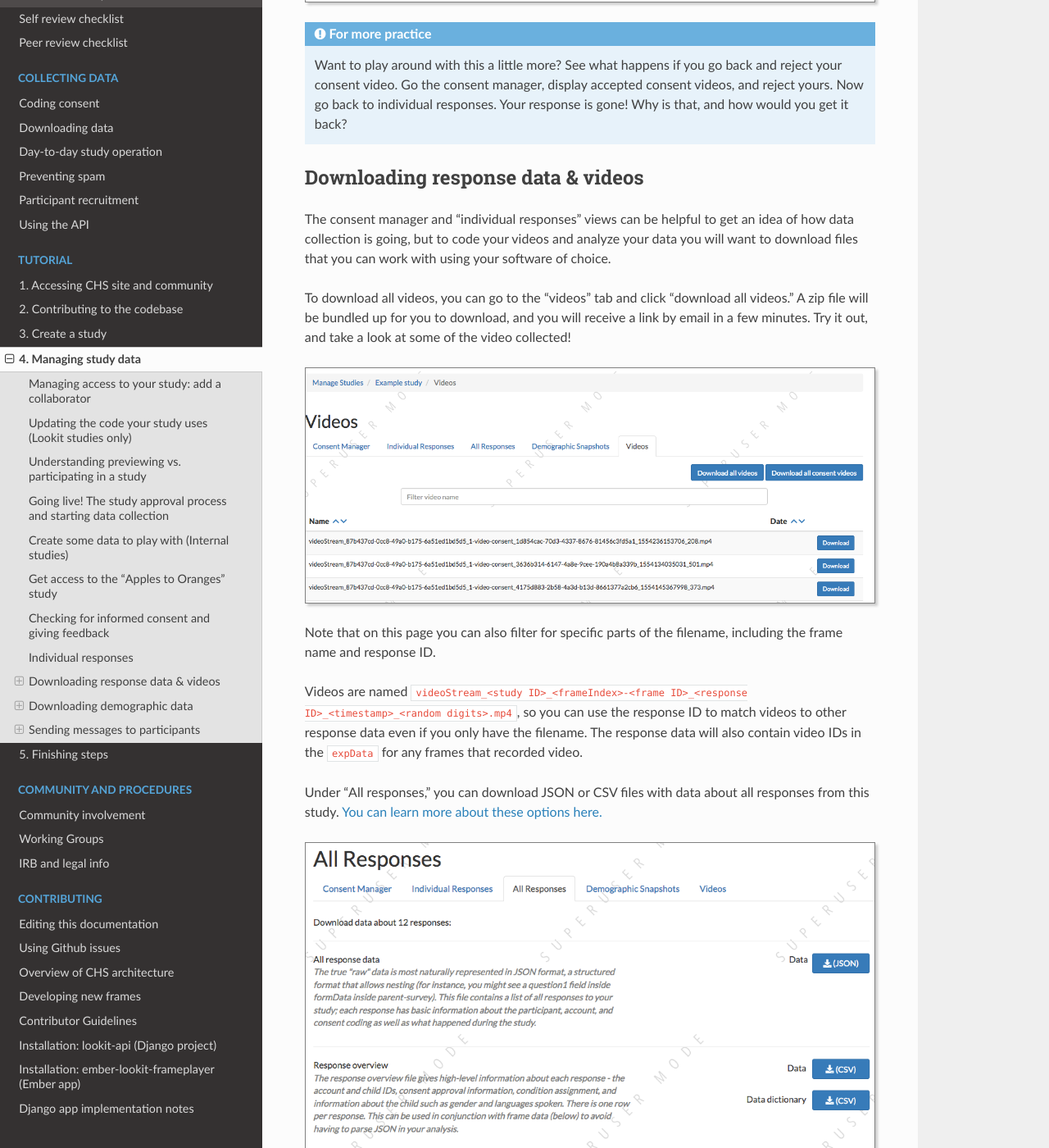
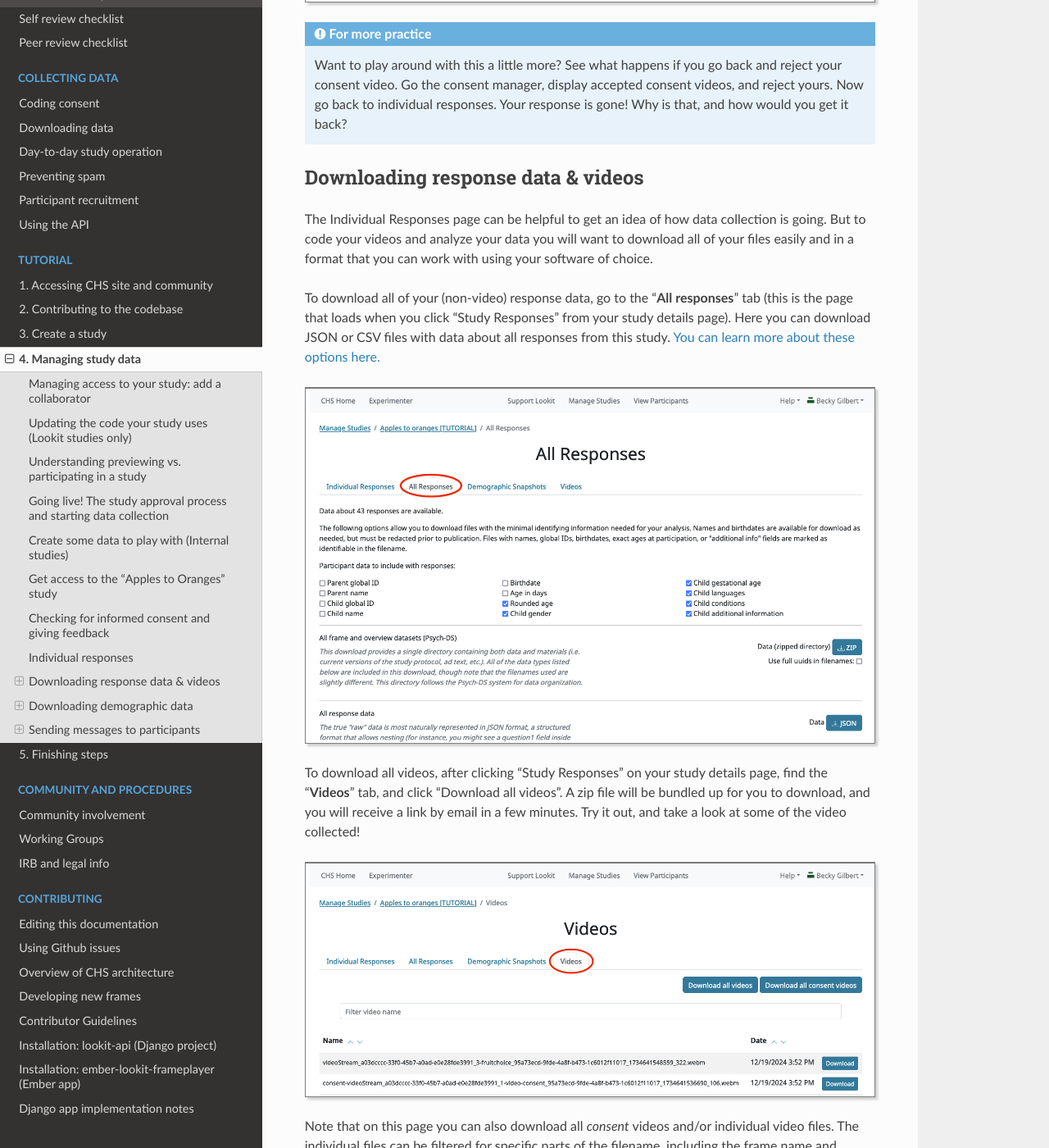
Before and after one commit to lookit/lookit-docs, a Sphinx documentation site: the page built from docs/source/tutorial-manage-data.rst, in a window 1280 px wide and 1400 px high, scrolled down 9968 px. Shown: the whole window at 82% size. Built offline with Sphinx 7.4.7 and the Read the Docs theme 3.1.0, drawn with Linux system fonts in a browser that asks for light colours; some of the changed text lies outside the part shown.

Commit message:
update section on downloading all data and videos

```diff
--- a/docs/source/tutorial-manage-data.rst
+++ b/docs/source/tutorial-manage-data.rst
@@ -184,21 +184,21 @@
 Downloading response data & videos
 ------------------------------------
 
-The consent manager and "individual responses" views can be helpful to get an idea of how data collection is going, but to code your videos and analyze your data you will want to download files that you can work with using your software of choice.
+The Individual Responses page can be helpful to get an idea of how data collection is going. But to code your videos and analyze your data you will want to download all of your files easily and in a format that you can work with using your software of choice.
 
-To download all videos, you can go to the "videos" tab and click "download all videos." A zip file will be bundled up for you to download, and you will receive a link by email in a few minutes. Try it out, and take a look at some of the video collected!
-
-.. image:: _static/img/tutorial/download_videos.png
-    :alt: Video download
-
-Note that on this page you can also filter for specific parts of the filename, including the frame name and response ID.
-
-Videos are named ``videoStream_<study ID>_<frameIndex>-<frame ID>_<response ID>_<timestamp>_<random digits>.mp4``, so you can use the response ID to match videos to other response data even if you only have the filename. The response data will also contain video IDs in the ``expData`` for any frames that recorded video.
-
-Under "All responses," you can download JSON or CSV files with data about all responses from this study. :ref:`You can learn more about these options here.<Response download options>`
+To download all of your (non-video) response data, go to the "**All responses**" tab (this is the page that loads when you click "Study Responses" from your study details page). Here you can download JSON or CSV files with data about all responses from this study. :ref:`You can learn more about these options here.<Response download options>`
 
 .. image:: _static/img/tutorial/all_responses.png
     :alt: All responses view
+
+To download all videos, after clicking "Study Responses" on your study details page, find the "**Videos**" tab, and click "Download all videos". A zip file will be bundled up for you to download, and you will receive a link by email in a few minutes. Try it out, and take a look at some of the video collected!
+
+.. image:: _static/img/tutorial/download_videos.png
+    :alt: Video download button
+
+Note that on this page you can also download all *consent* videos and/or individual video files. The individual files can be filtered for specific parts of the filename, including the frame name and response ID.
+
+Videos are named ``videoStream_<study ID>_<frameIndex>-<frame ID>_<response ID>_<timestamp>_<random digits>.webm``, so you can use the response ID to match videos to other response data even if you only have the filename. The response data will also contain video IDs in the ``expData`` for any frames that recorded video.
 
 Analyzing the data collected is, in general, outside the scope of this tutorial as it will vary substantially by lab/project - although we hope that you will share your scripts and processes for analyzing CHS data to help other researchers! The exercises below can be solved by manual inspection of the CSV (or JSON) data, although you are also welcome to set up a script in your language of choice to get a head start on real data processing.
 
```
Also changed, not shown: docs/source/_static/img/tutorial/all_responses.png, docs/source/_static/img/tutorial/download_videos.png, docs/source/_static/img/tutorial/individual_responses.png.
